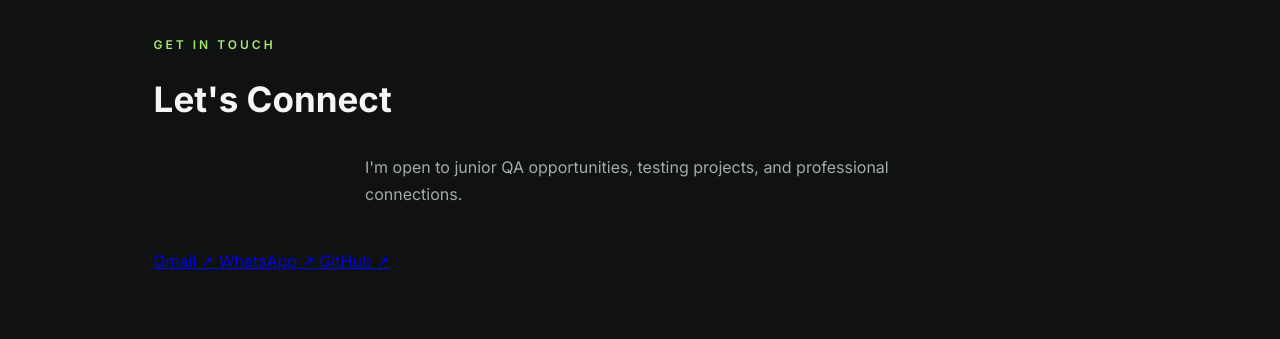
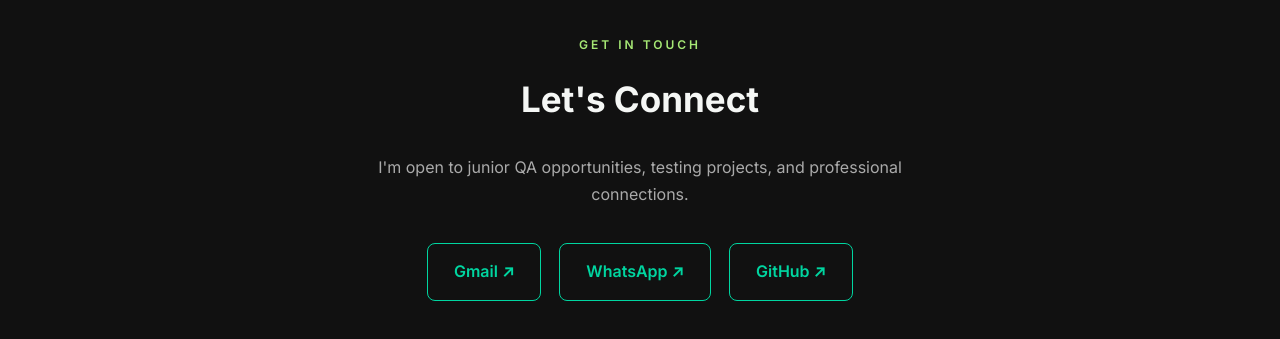
Before and after one commit to kashan-qa-engineer227/QA-Engineer-Portfolio, a plain HTML site: page index.html in a window 1280 px wide. Shown: the part 2680-3019 px from the top of the page. Drawn offline with Linux system fonts and the light colour scheme.

Commit message:
Style contact section and contact links

```diff
--- a/style.css
+++ b/style.css
@@ -368,3 +368,48 @@ section.visible {
         grid-template-columns: 1fr;
     }
   }
+
+/* CONTACT SECTION */
+
+.contact-section {
+    padding: 100px 8%;
+    text-align: center;
+    background: #111;
+}
+
+.contact-section h2 {
+    font-size: 36px;
+    margin-bottom: 20px;
+}
+
+.contact-section .section-description {
+    max-width: 550px;
+    margin: 0 auto 35px;
+    color: #aaa;
+    line-height: 1.7;
+}
+
+.contact-links {
+    display: flex;
+    justify-content: center;
+    flex-wrap: wrap;
+    gap: 18px;
+    margin-top: 30px;
+}
+
+.contact-links a {
+    display: inline-block;
+    padding: 14px 26px;
+    border: 1px solid #00d5a0;
+    border-radius: 8px;
+    color: #00d5a0;
+    text-decoration: none;
+    font-weight: 600;
+    transition: 0.3s ease;
+}
+
+.contact-links a:hover {
+    background: #00d5a0;
+    color: #111;
+    transform: translateY(-4px);
+}
```
